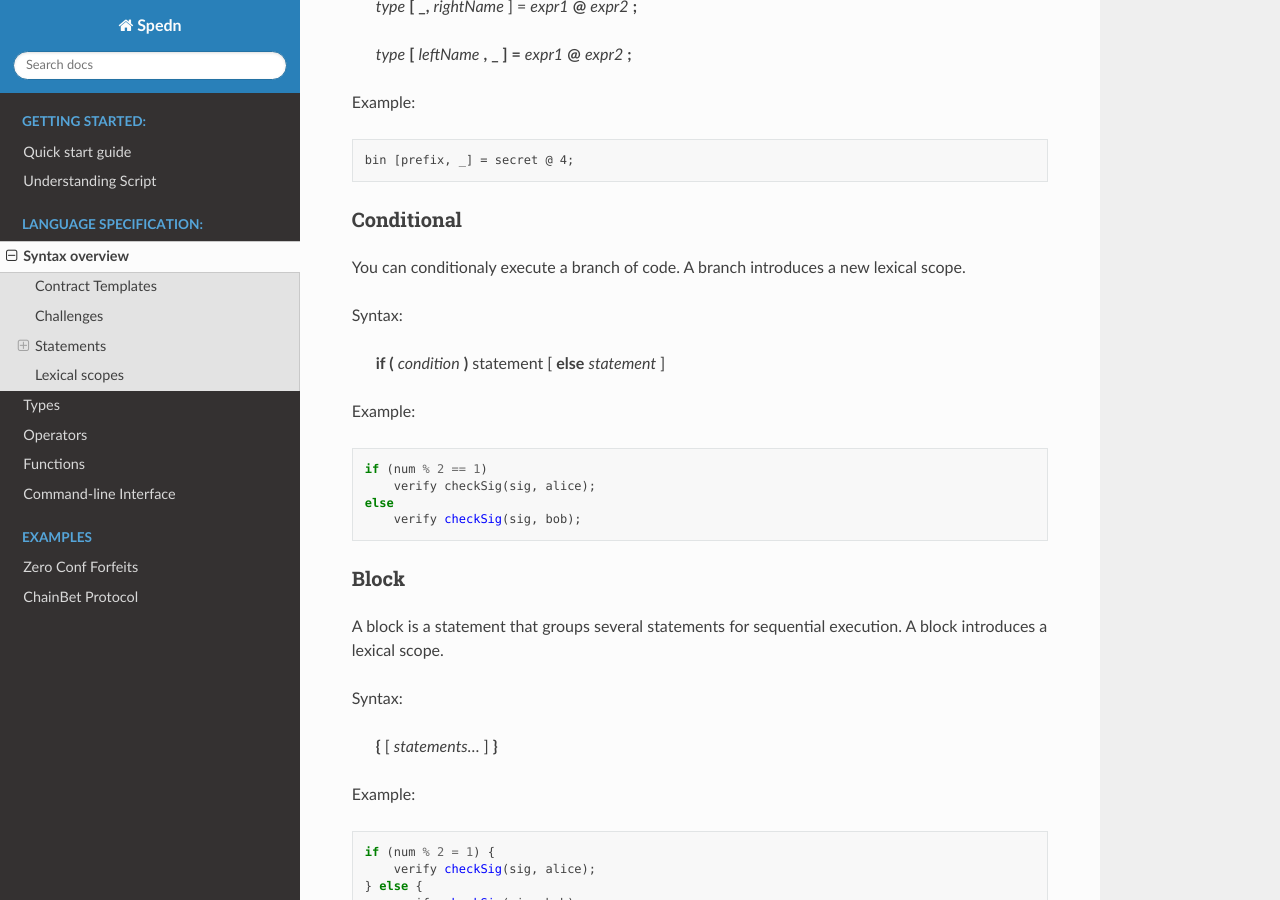
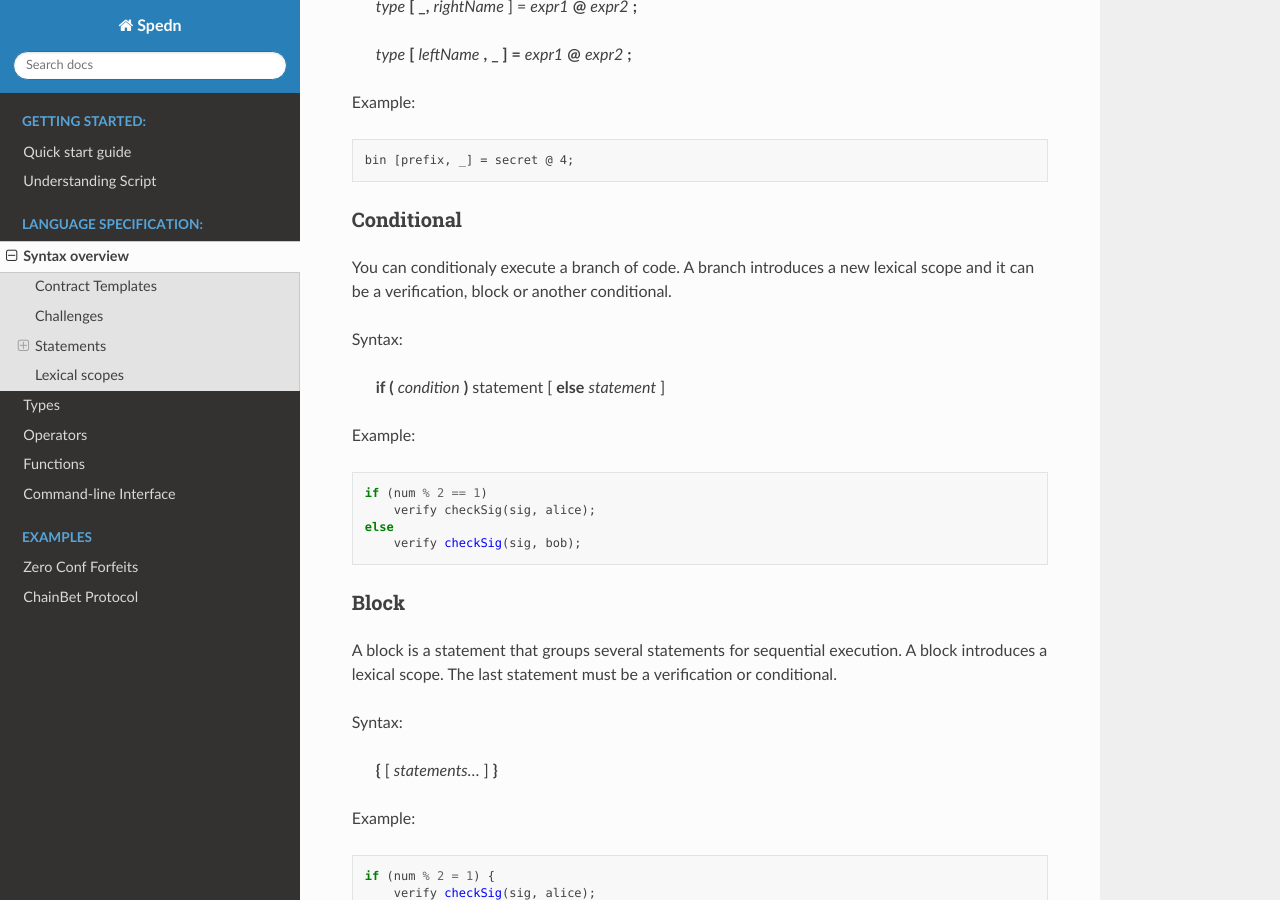
Before and after one commit to osoftware/spedn, a Sphinx documentation site: the page built from docs/syntax.rst, in a window 1280 px wide and 900 px high, scrolled down 2232 px. Built offline with Sphinx 7.4.7 and the Read the Docs theme 2.0.0, drawn with Linux system fonts in a browser that asks for light colours.

Commit message:
Disallow dead code

```diff
--- a/docs/syntax.rst
+++ b/docs/syntax.rst
@@ -107,7 +107,7 @@ Example:
 Conditional
 -----------
 
-You can conditionaly execute a branch of code. A branch introduces a new lexical scope.
+You can conditionaly execute a branch of code. A branch introduces a new lexical scope and it can be a verification, block or another conditional.
 
 Syntax:
 
@@ -127,6 +127,7 @@ Block
 
 A block is a statement that groups several statements for sequential execution.
 A block introduces a lexical scope.
+The last statement must be a verification or conditional.
 
 Syntax:
 
```
Also changed, not shown: 5 other files.
